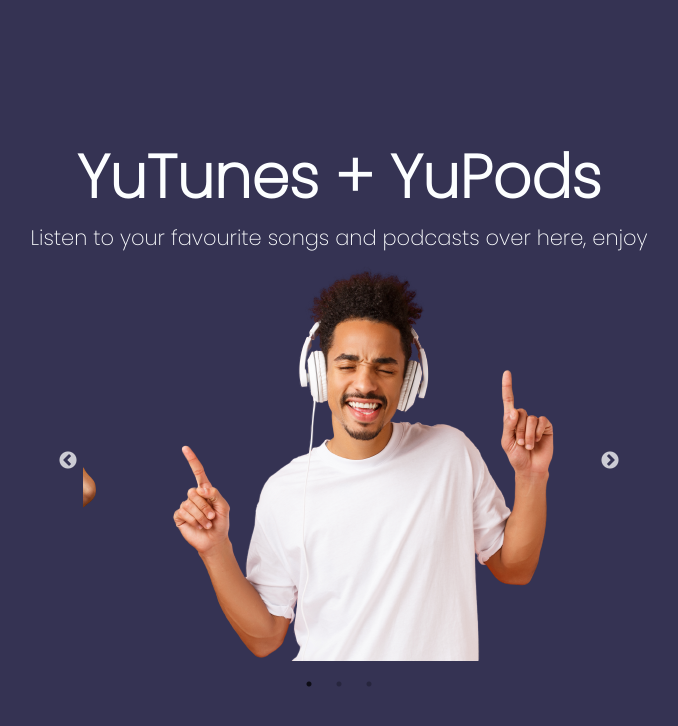
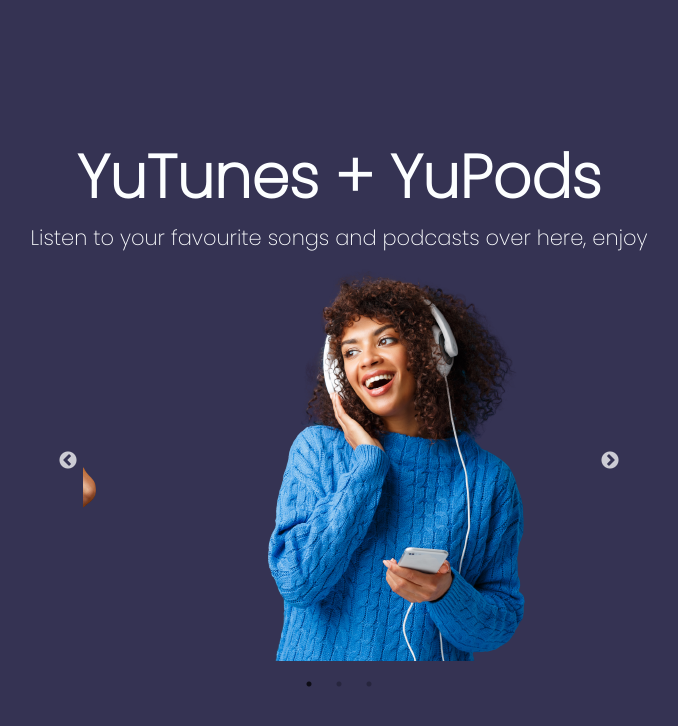
Before and after one commit to abrusu-collins/YouPods, a React (Create React App) app: page / in a window 1280 px wide. Shown: the top 726 px of the page, without its empty margins (301-979 px from the left). Built offline with nearby package versions, Linux system fonts and the light colour scheme.

Commit message:
bootstrap added

```diff
--- a/package.json
+++ b/package.json
@@ -6,7 +6,9 @@
     "@testing-library/jest-dom": "^5.14.1",
     "@testing-library/react": "^13.0.0",
     "@testing-library/user-event": "^13.2.1",
+    "bootstrap": "^5.2.0",
     "react": "^18.1.0",
+    "react-bootstrap": "^2.5.0",
     "react-dom": "^18.1.0",
     "react-scripts": "5.0.1",
     "react-slick": "^0.29.0",
--- a/src/components/SimpleSlider.jsx
+++ b/src/components/SimpleSlider.jsx
@@ -21,11 +21,12 @@ class SimpleSlider extends Component {
       <div style={{ width: "40%" }}>
         <Slider {...settings}>
           <div>
+            <img src={img3} alt="img3" />
+          </div>
+          <div>
             <img src={img1} alt="img1" />
           </div>
-          <div>
-            <img src={img3} alt="img3" />
-          </div>
+
           <div>
             <img src={img2} alt="img2" />
           </div>
```
Also changed, not shown: 2 other files (tests, documents, lock files or other folders).
